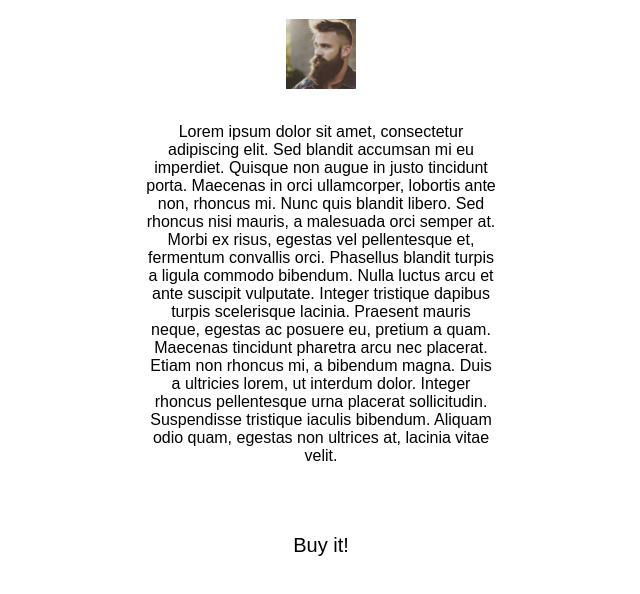
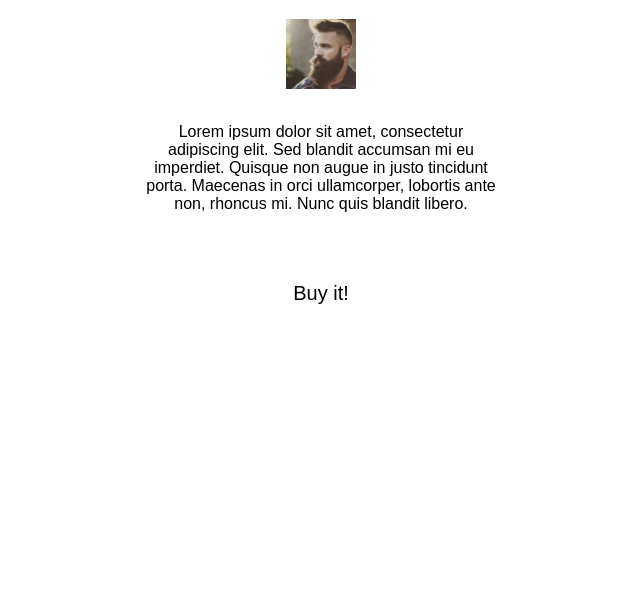
Before and after one commit to LetovKai/WebApp_v0.1, a plain HTML site: page index.html in a window 1280 px wide. Shown: the part 128-722 px from the top of the page, without its empty margins (319-959 px from the left). Drawn offline with Linux system fonts and the light colour scheme; a script that the page names is missing; a web font is replaced by a local one.

Commit message:
Update index.html

```diff
--- a/index.html
+++ b/index.html
@@ -74,7 +74,7 @@
     <div id="main">
         <h1>Online shop</h1>
         <img src="1.jpg">
-        <p>Lorem ipsum dolor sit amet, consectetur adipiscing elit. Sed blandit accumsan mi eu imperdiet. Quisque non augue in justo tincidunt porta. Maecenas in orci ullamcorper, lobortis ante non, rhoncus mi. Nunc quis blandit libero. Sed rhoncus nisi mauris, a malesuada orci semper at. Morbi ex risus, egestas vel pellentesque et, fermentum convallis orci. Phasellus blandit turpis a ligula commodo bibendum. Nulla luctus arcu et ante suscipit vulputate. Integer tristique dapibus turpis scelerisque lacinia. Praesent mauris neque, egestas ac posuere eu, pretium a quam. Maecenas tincidunt pharetra arcu nec placerat. Etiam non rhoncus mi, a bibendum magna. Duis a ultricies lorem, ut interdum dolor. Integer rhoncus pellentesque urna placerat sollicitudin. Suspendisse tristique iaculis bibendum. Aliquam odio quam, egestas non ultrices at, lacinia vitae velit.</p>
+        <p>Lorem ipsum dolor sit amet, consectetur adipiscing elit. Sed blandit accumsan mi eu imperdiet. Quisque non augue in justo tincidunt porta. Maecenas in orci ullamcorper, lobortis ante non, rhoncus mi. Nunc quis blandit libero.</p>
         <div id="error"></div>
         <button id="buy">Buy it!</button>
     </div>
```
